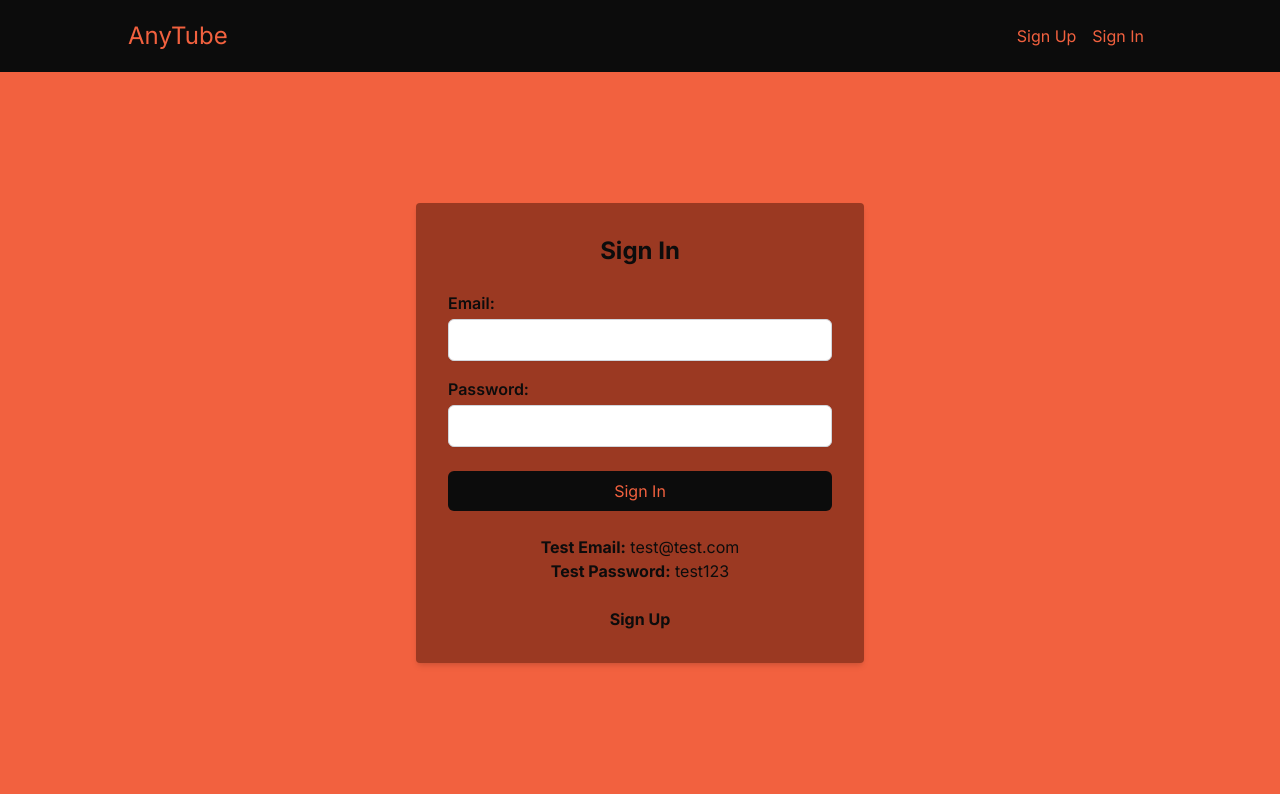
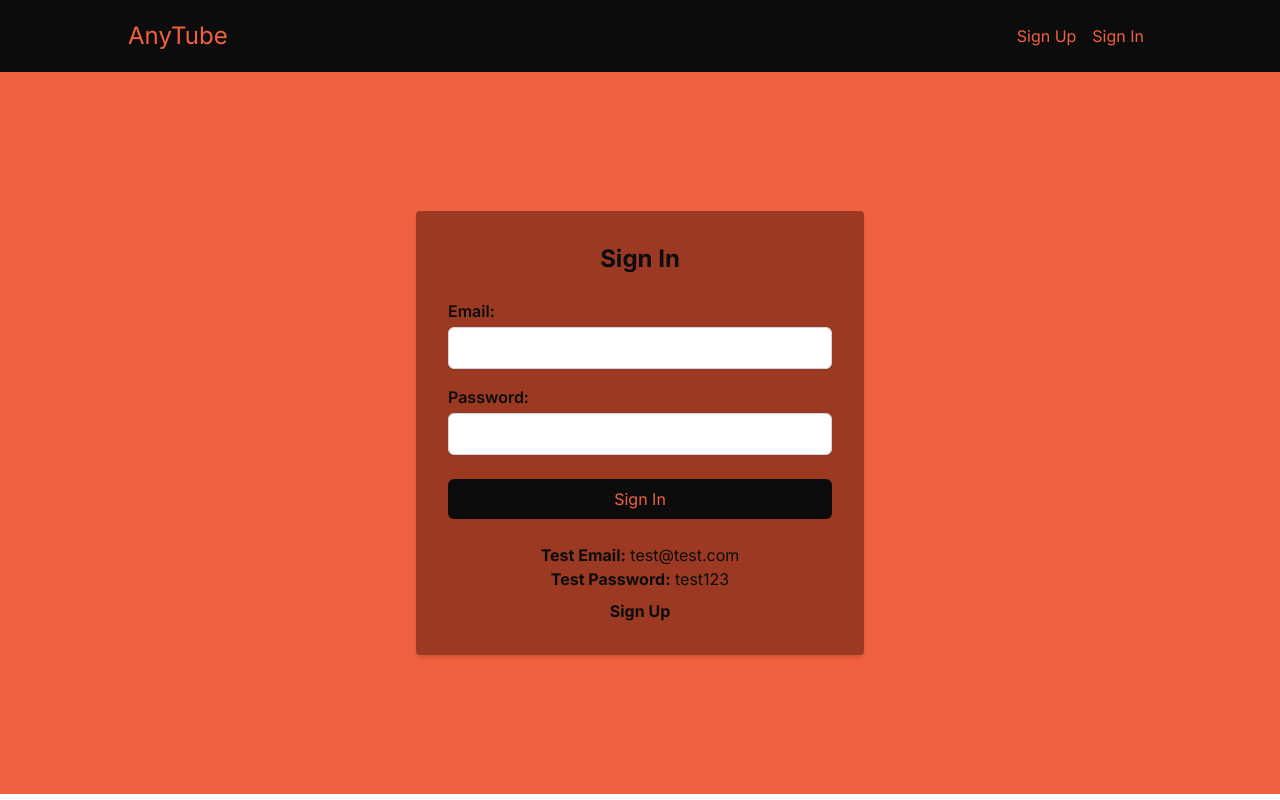
Before and after one commit to Vishal4802/anytube, a Next.js app: page /signIn in a window 1280 px wide. Built offline with nearby package versions, Linux system fonts and the light colour scheme; no server answers.

Commit message:
Update page.tsx [minor bug fixed]

```diff
--- a/src/app/signIn/page.tsx
+++ b/src/app/signIn/page.tsx
@@ -82,8 +82,8 @@ const SignInForm = () => {
             <b>Test Password:</b> test123
           </h2>
         </div>
-        <div className="flex justify-center items-center pt-6">
-          <h2><Link href="/signUp" className="font-bold">Sign Up</Link></h2>
+        <div className="flex justify-center items-center pt-2">
+          <h2><Link href="/signUp" className="font-bold hover:underline transition ease-in-out duration-300">Sign Up</Link></h2>
         </div>
       </form>
     </div>
```
